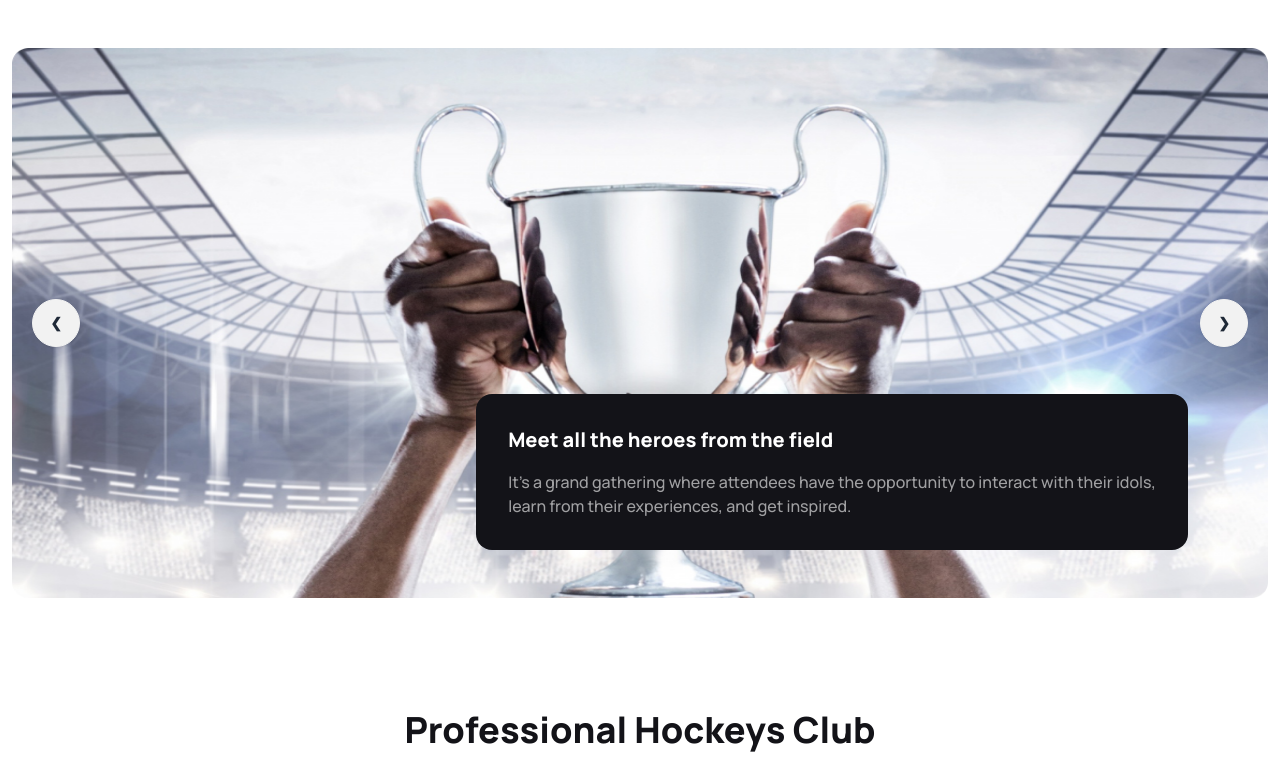
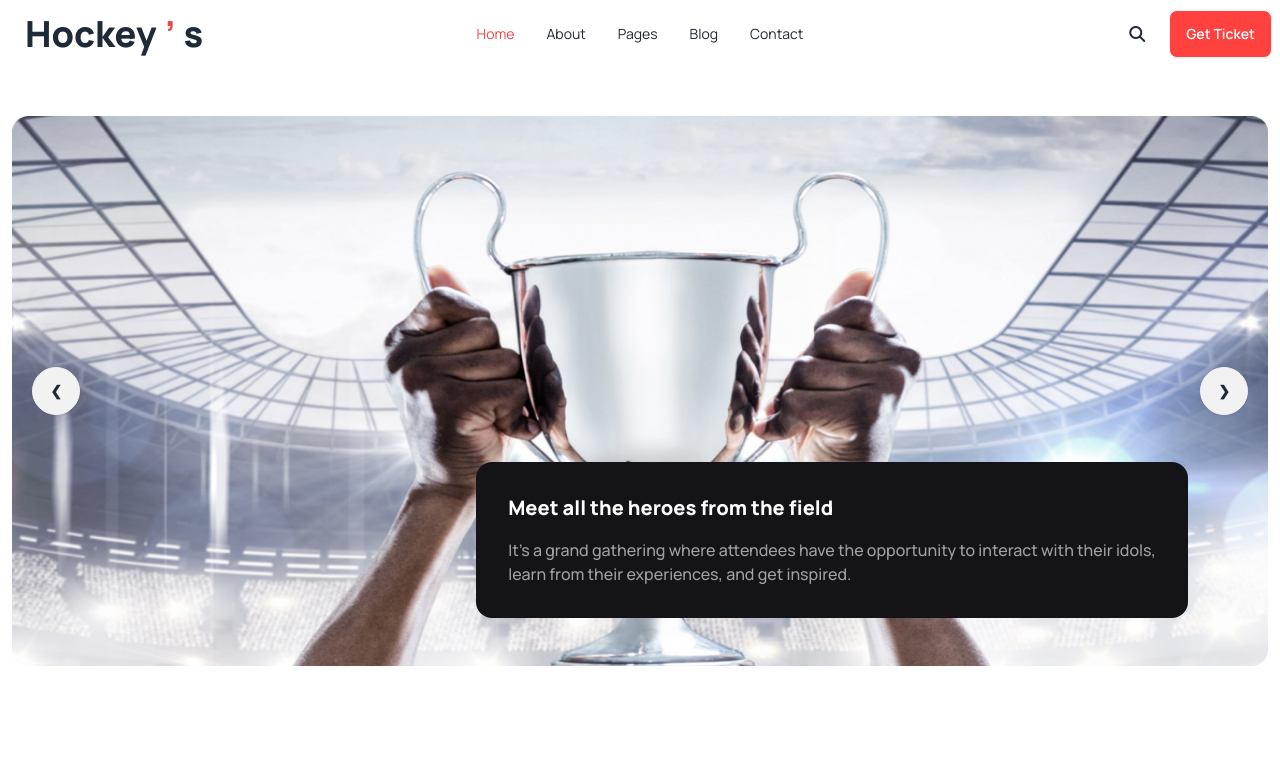
Before and after one commit to HoqueSifat/hockey-s-website, a plain HTML site: page index.html in a window 1280 px wide. Shown: the top 771 px of the page. Drawn offline with nearby package versions, Linux system fonts and the light colour scheme.

Commit message:
added navbar

```diff
--- a/index.html
+++ b/index.html
@@ -36,19 +36,50 @@
 
 <body class="font-manrope">
     <header class="container mx-auto">
+        <!-- navbar section -->
+        <div class="navbar bg-base-100">
+            <div class="navbar-start">
+              <div class="dropdown">
+                <div tabindex="0" role="button" class="btn btn-ghost lg:hidden">
+                  <svg xmlns="http://www.w3.org/2000/svg" class="h-5 w-5" fill="none" viewBox="0 0 24 24" stroke="currentColor"><path stroke-linecap="round" stroke-linejoin="round" stroke-width="2" d="M4 6h16M4 12h8m-8 6h16" /></svg>
+                </div>
+                <ul tabindex="0" class="menu menu-sm dropdown-content mt-3 z-[1] p-2 shadow bg-base-100 rounded-box w-52">
+                  <li class="text-red-500"><a>Home</a></li>
+                  <li><a>About</a></li>
+                  <li><a>Pages</a></li>
+                  <li><a>Blog</a></li>
+                  <li><a>Contact</a></li>
+                </ul>
+              </div>
+              <a class="btn btn-ghost text-4xl font-extrabold">Hockey <span class="text-red-500">’</span>s</a>
+            </div>
+            <div class="navbar-center hidden lg:flex">
+              <ul class="menu menu-horizontal px-1">
+                <li class="text-red-500"><a>Home</a></li>
+                  <li><a>About</a></li>
+                  <li><a>Pages</a></li>
+                  <li><a>Blog</a></li>
+                  <li><a>Contact</a></li>
+              </ul>
+            </div>
+            <div class="navbar-end gap-2 lg:gap-6">
+                <i class="fa-solid fa-magnifying-glass"></i>
+              <a class="btn bg-button-bg text-white">Get Ticket</a>
+            </div>
+          </div>
 
         <!-- banner section -->
         <section class="relative">
             <div class="carousel h-[200px] mx-3 lg:h-[550px] mt-12 mb-4 lg:mb-24">
                 <div id="slide1" class="carousel-item relative w-full">
-                    <img src="/Images/1.png" class="w-full" />
+                    <img src="../Images/1.png" class="w-full" />
                     <div class="absolute flex justify-between transform -translate-y-1/2 left-5 right-5 top-1/2">
                         <a href="#slide2" class="btn btn-circle">❮</a>
                         <a href="#slide2" class="btn btn-circle">❯</a>
                     </div>
                 </div>
                 <div id="slide2" class="carousel-item relative w-full">
-                    <img src="/Images/4.png" class="w-full" />
+                    <img src="../Images/4.png" class="w-full" />
                     <div class="absolute flex justify-between transform -translate-y-1/2 left-5 right-5 top-1/2">
                         <a href="#slide1" class="btn btn-circle">❮</a>
                         <a href="#slide1" class="btn btn-circle">❯</a>
```
